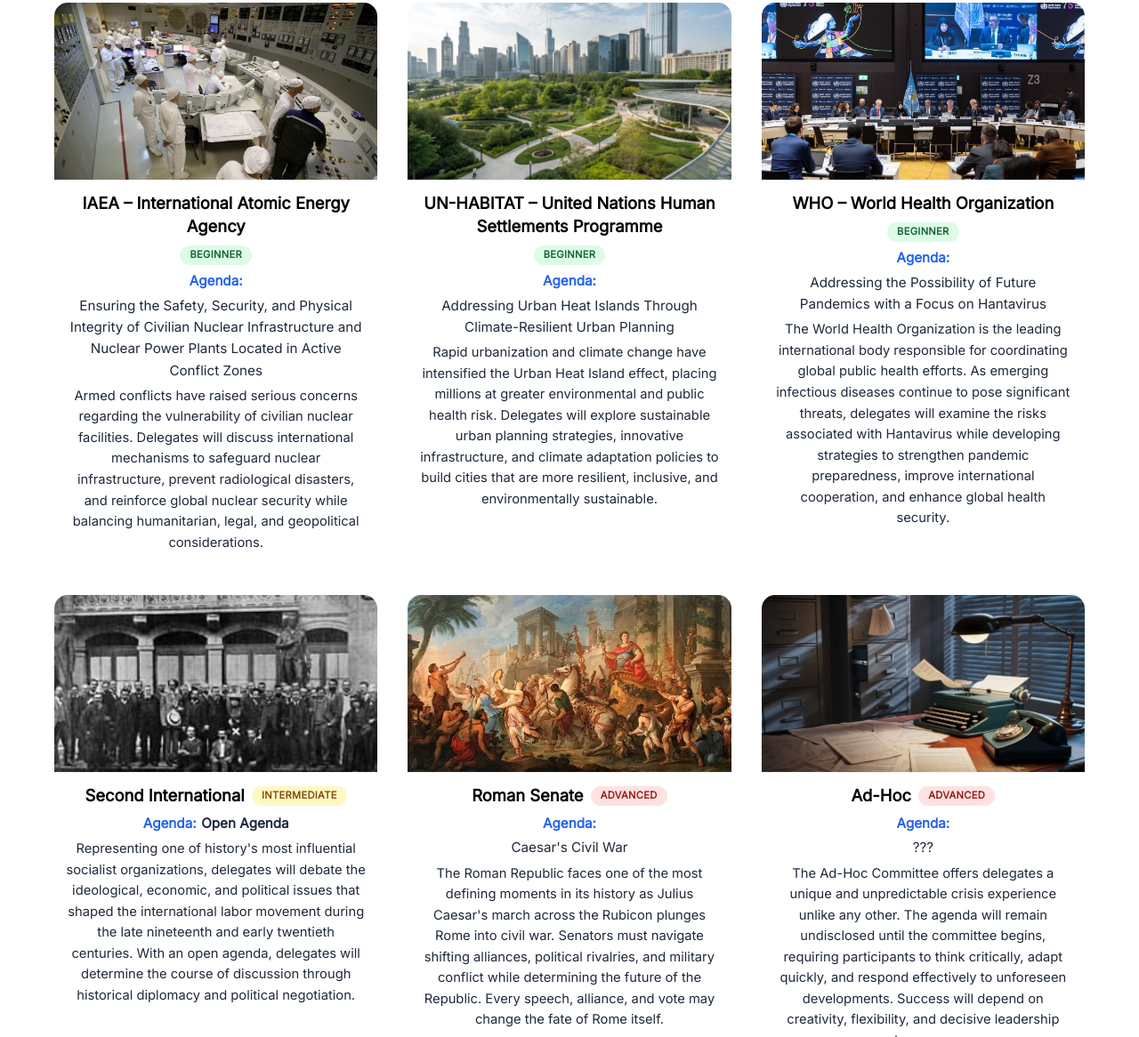
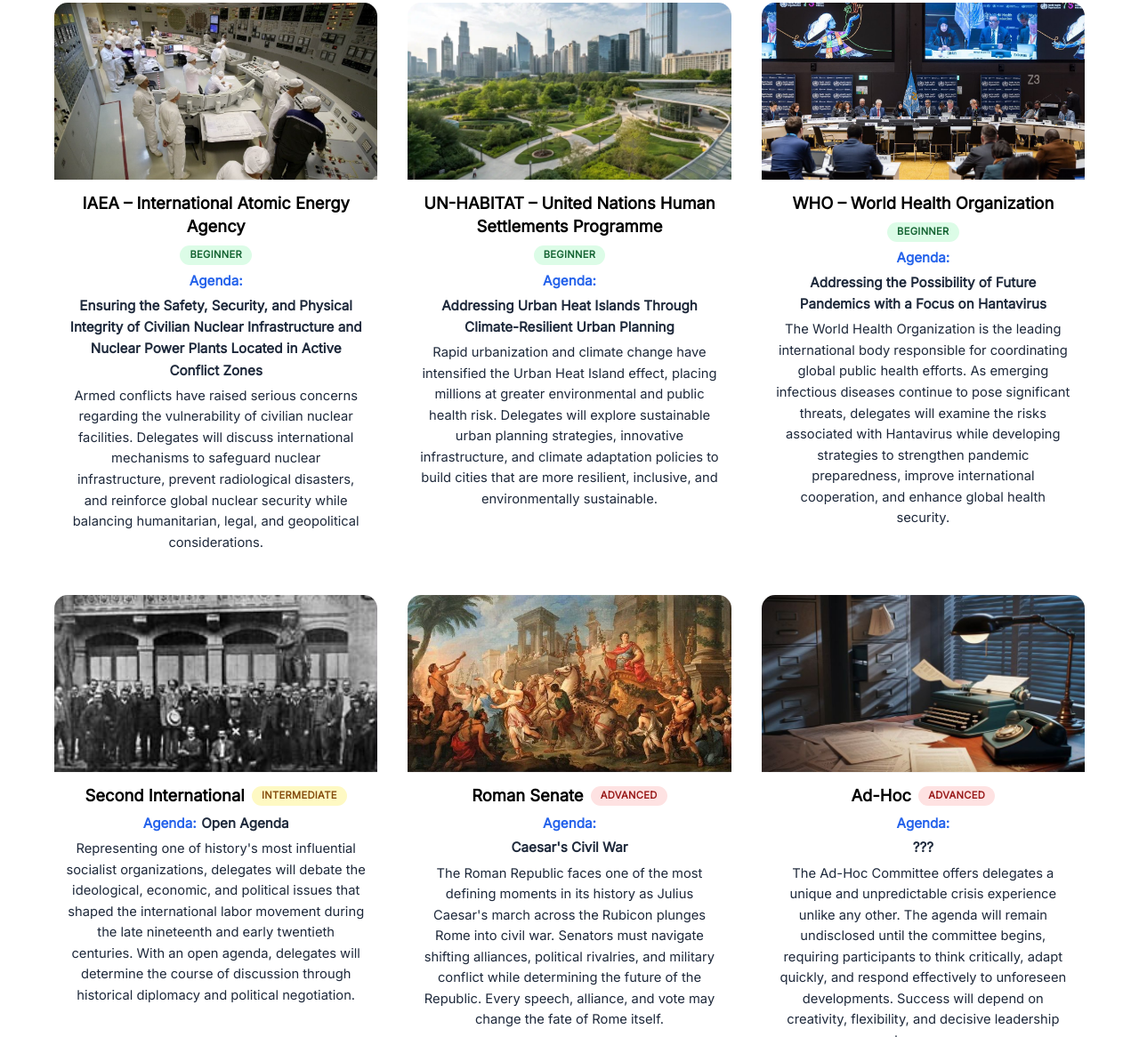
Before and after one commit to denizhelheim/yealmun-site, a plain HTML site: page committees.html in a window 1280 px wide. Shown: the part 964-2130 px from the top of the page at 89% size. Drawn offline with Linux system fonts and the light colour scheme.

Commit message:
Made some agenda texts bold

```diff
--- a/committees.html
+++ b/committees.html
@@ -78,7 +78,7 @@
                         <div class="committee-agenda">
                             <div class="agenda-header">
                                 <strong class="agenda-label">Agenda:</strong>
-                                <span class="agenda-title">Combating Cybercrime and AI-Powered Criminal Networks</span>
+                                <span class="agenda-title"><strong>Combating Cybercrime and AI-Powered Criminal Networks</strong></span>
                             </div>
                             <p>As artificial intelligence rapidly transforms both society and criminal activity, international law enforcement faces unprecedented challenges. Delegates will collaborate to develop effective strategies for combating cybercrime, dismantling AI-assisted criminal organizations, strengthening international cooperation, and ensuring that technological innovation is not exploited for illicit purposes.</p>
                         </div>
@@ -91,7 +91,7 @@
                         <div class="committee-agenda">
                             <div class="agenda-header">
                                 <strong class="agenda-label">Agenda:</strong>
-                                <span class="agenda-title">Ensuring the Safety, Security, and Physical Integrity of Civilian Nuclear Infrastructure and Nuclear Power Plants Located in Active Conflict Zones</span>
+                                <span class="agenda-title"><strong>Ensuring the Safety, Security, and Physical Integrity of Civilian Nuclear Infrastructure and Nuclear Power Plants Located in Active Conflict Zones</strong></span>
                             </div>
                             <p>Armed conflicts have raised serious concerns regarding the vulnerability of civilian nuclear facilities. Delegates will discuss international mechanisms to safeguard nuclear infrastructure, prevent radiological disasters, and reinforce global nuclear security while balancing humanitarian, legal, and geopolitical considerations.</p>
                         </div>
@@ -104,7 +104,7 @@
                         <div class="committee-agenda">
                             <div class="agenda-header">
                                 <strong class="agenda-label">Agenda:</strong>
-                                <span class="agenda-title">Addressing Urban Heat Islands Through Climate-Resilient Urban Planning</span>
+                                <span class="agenda-title"><strong>Addressing Urban Heat Islands Through Climate-Resilient Urban Planning</strong></span>
                             </div>
                             <p>Rapid urbanization and climate change have intensified the Urban Heat Island effect, placing millions at greater environmental and public health risk. Delegates will explore sustainable urban planning strategies, innovative infrastructure, and climate adaptation policies to build cities that are more resilient, inclusive, and environmentally sustainable.</p>
                         </div>
@@ -117,7 +117,7 @@
                         <div class="committee-agenda">
                             <div class="agenda-header">
                                 <strong class="agenda-label">Agenda:</strong>
-                                <span class="agenda-title">Addressing the Possibility of Future Pandemics with a Focus on Hantavirus</span>
+                                <span class="agenda-title"><strong>Addressing the Possibility of Future Pandemics with a Focus on Hantavirus</strong></span>
                             </div>
                             <p>The World Health Organization is the leading international body responsible for coordinating global public health efforts. As emerging infectious diseases continue to pose significant threats, delegates will examine the risks associated with Hantavirus while developing strategies to strengthen pandemic preparedness, improve international cooperation, and enhance global health security.</p>
                         </div>
@@ -143,7 +143,7 @@
                         <div class="committee-agenda">
                             <div class="agenda-header">
                                 <strong class="agenda-label">Agenda:</strong>
-                                <span class="agenda-title">Caesar's Civil War</span>
+                                <span class="agenda-title"><strong>Caesar's Civil War</strong></span>
                             </div>
                             <p>The Roman Republic faces one of the most defining moments in its history as Julius Caesar's march across the Rubicon plunges Rome into civil war. Senators must navigate shifting alliances, political rivalries, and military conflict while determining the future of the Republic. Every speech, alliance, and vote may change the fate of Rome itself.</p>
                         </div>
@@ -156,7 +156,7 @@
                         <div class="committee-agenda">
                             <div class="agenda-header">
                                 <strong class="agenda-label">Agenda:</strong>
-                                <span class="agenda-title">???</span>
+                                <span class="agenda-title"><strong>???</strong></span>
                             </div>
                             <p>The Ad-Hoc Committee offers delegates a unique and unpredictable crisis experience unlike any other. The agenda will remain undisclosed until the committee begins, requiring participants to think critically, adapt quickly, and respond effectively to unforeseen developments. Success will depend on creativity, flexibility, and decisive leadership under pressure.</p>
                         </div>
```
